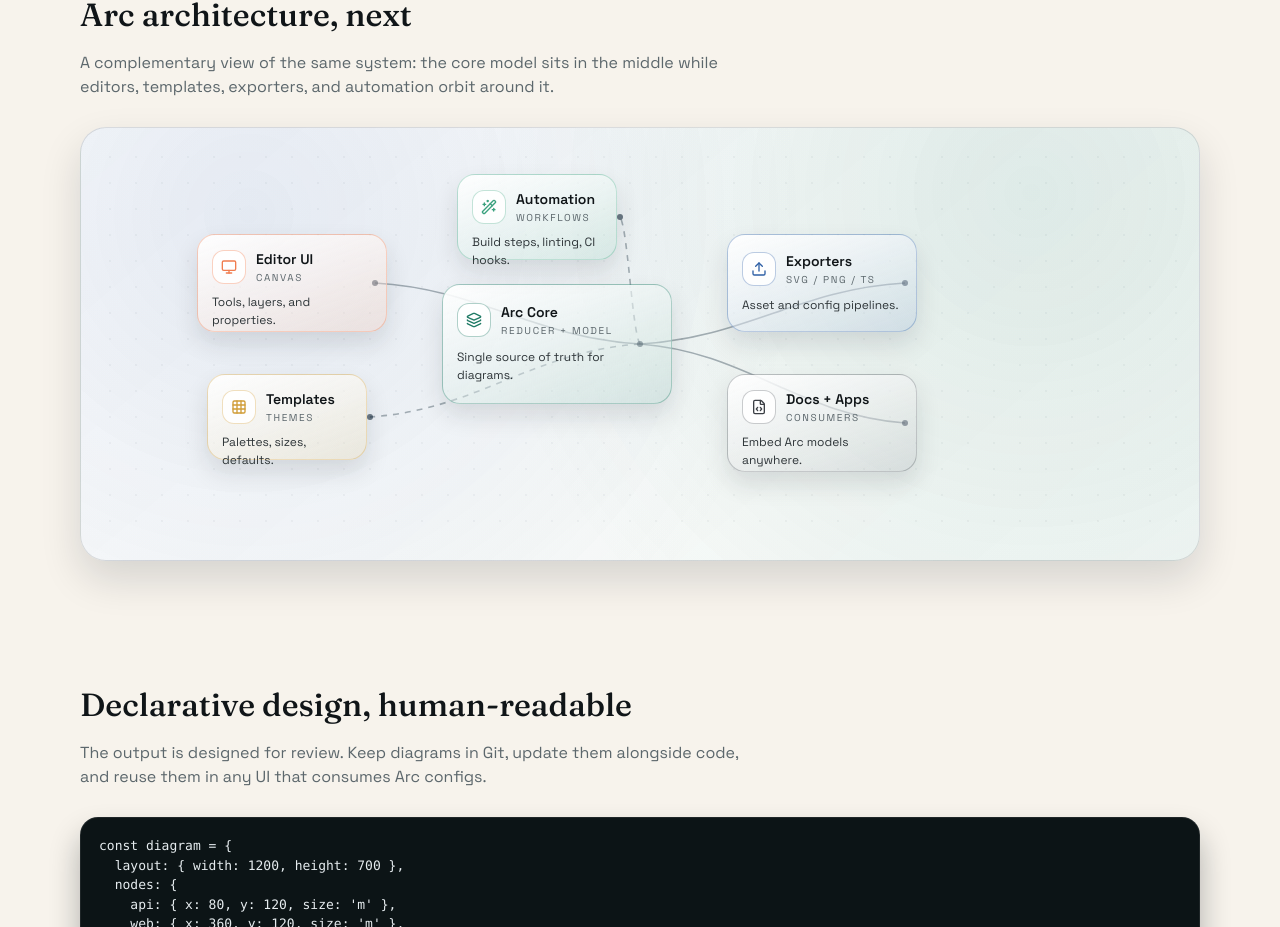
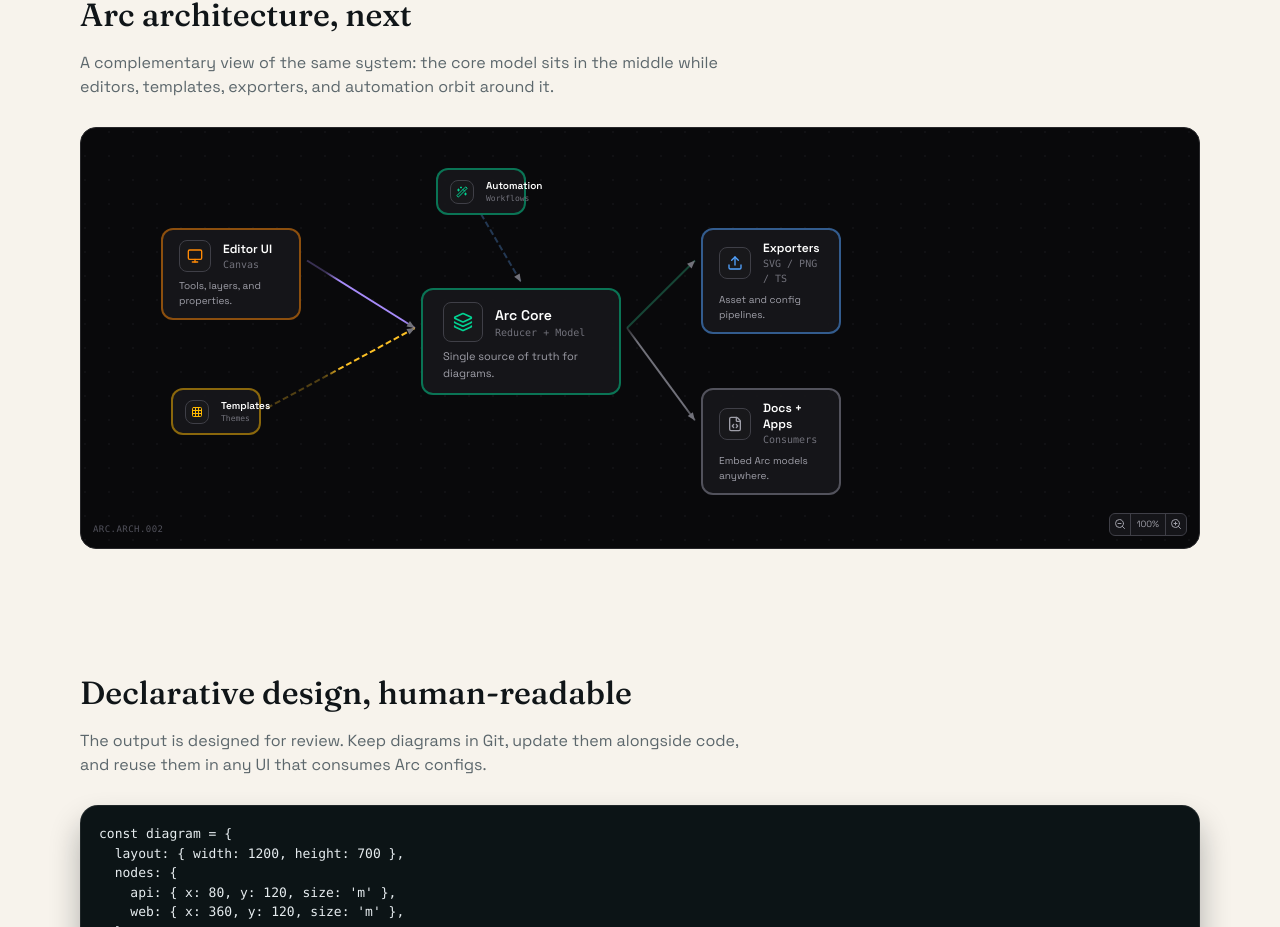
Before and after one commit to arach/arc, a React (Vite) app: page / in a window 1280 px wide. Shown: the part 1996-2923 px from the top of the page. Built offline with nearby package versions, Linux system fonts and the light colour scheme.

Commit message:
♻️ Replace ArcArchitectureNext with ArcDiagram player

```diff
--- a/src/components/ArcArchitectureNext.tsx
+++ b/src/components/ArcArchitectureNext.tsx
@@ -1,215 +1,6 @@
-import React from 'react'
-import { Monitor, Layers, Grid, Upload, FileCode, Wand2 } from 'lucide-react'
-
-const layout = { width: 880, height: 360 }
-
-const sizeMap = {
-  l: { width: 230, height: 120 },
-  m: { width: 190, height: 98 },
-  s: { width: 160, height: 86 },
-}
-
-type NodeKey = 'core' | 'editor' | 'templates' | 'exports' | 'consumers' | 'automation'
-
-type DiagramNode = {
-  x: number
-  y: number
-  size: keyof typeof sizeMap
-  title: string
-  subtitle: string
-  description: string
-  icon: React.ComponentType<{ className?: string }>
-  tone: {
-    accent: string
-    wash: string
-    border: string
-  }
-}
-
-const nodes: Record<NodeKey, DiagramNode> = {
-  core: {
-    x: 325,
-    y: 120,
-    size: 'l',
-    title: 'Arc Core',
-    subtitle: 'Reducer + Model',
-    description: 'Single source of truth for diagrams.',
-    icon: Layers,
-    tone: {
-      accent: '#1f7a65',
-      wash: 'rgba(31, 122, 101, 0.12)',
-      border: 'rgba(31, 122, 101, 0.35)',
-    },
-  },
-  editor: {
-    x: 80,
-    y: 70,
-    size: 'm',
-    title: 'Editor UI',
-    subtitle: 'Canvas',
-    description: 'Tools, layers, and properties.',
-    icon: Monitor,
-    tone: {
-      accent: '#f07c4f',
-      wash: 'rgba(240, 124, 79, 0.12)',
-      border: 'rgba(240, 124, 79, 0.35)',
-    },
-  },
-  templates: {
-    x: 90,
-    y: 210,
-    size: 's',
-    title: 'Templates',
-    subtitle: 'Themes',
-    description: 'Palettes, sizes, defaults.',
-    icon: Grid,
-    tone: {
-      accent: '#d09c36',
-      wash: 'rgba(208, 156, 54, 0.12)',
-      border: 'rgba(208, 156, 54, 0.32)',
-    },
-  },
-  exports: {
-    x: 610,
-    y: 70,
-    size: 'm',
-    title: 'Exporters',
-    subtitle: 'SVG / PNG / TS',
-    description: 'Asset and config pipelines.',
-    icon: Upload,
-    tone: {
-      accent: '#2e5fa5',
-      wash: 'rgba(46, 95, 165, 0.12)',
-      border: 'rgba(46, 95, 165, 0.32)',
-    },
-  },
-  consumers: {
-    x: 610,
-    y: 210,
-    size: 'm',
-    title: 'Docs + Apps',
-    subtitle: 'Consumers',
-    description: 'Embed Arc models anywhere.',
-    icon: FileCode,
-    tone: {
-      accent: '#3b3f45',
-      wash: 'rgba(43, 51, 59, 0.1)',
-      border: 'rgba(43, 51, 59, 0.25)',
-    },
-  },
-  automation: {
-    x: 340,
-    y: 10,
-    size: 's',
-    title: 'Automation',
-    subtitle: 'Workflows',
-    description: 'Build steps, linting, CI hooks.',
-    icon: Wand2,
-    tone: {
-      accent: '#3aa17e',
-      wash: 'rgba(58, 161, 126, 0.12)',
-      border: 'rgba(58, 161, 126, 0.3)',
-    },
-  },
-}
-
-const connectors = [
-  { from: 'core', to: 'editor', dashed: false },
-  { from: 'core', to: 'templates', dashed: true },
-  { from: 'core', to: 'exports', dashed: false },
-  { from: 'core', to: 'consumers', dashed: false },
-  { from: 'core', to: 'automation', dashed: true },
-] as const
-
-function center(nodeKey: NodeKey) {
-  const node = nodes[nodeKey]
-  const size = sizeMap[node.size]
-  return {
-    x: node.x + size.width / 2,
-    y: node.y + size.height / 2,
-  }
-}
-
-function curvePath(from: { x: number; y: number }, to: { x: number; y: number }) {
-  const dx = to.x - from.x
-  const dy = to.y - from.y
-  const cp1x = from.x + dx * 0.4
-  const cp1y = from.y + dy * 0.1
-  const cp2x = to.x - dx * 0.4
-  const cp2y = to.y - dy * 0.1
-  return `M ${from.x} ${from.y} C ${cp1x} ${cp1y}, ${cp2x} ${cp2y}, ${to.x} ${to.y}`
-}
+import ArcDiagram from './ArcDiagram'
+import diagram from './diagrams/architecture-next.diagram'
 
 export default function ArcArchitectureNext() {
-  return (
-    <div className="arc-next-stage arc-reveal">
-      <div className="arc-next-scroll">
-        <div className="arc-next-canvas">
-          <svg
-            className="arc-next-svg"
-            viewBox={`0 0 ${layout.width} ${layout.height}`}
-            aria-hidden="true"
-          >
-            {connectors.map((connector) => {
-              const from = center(connector.from)
-              const to = center(connector.to)
-              return (
-                <path
-                  key={`${connector.from}-${connector.to}`}
-                  d={curvePath(from, to)}
-                  stroke="var(--arc-next-line)"
-                  strokeWidth="1.6"
-                  strokeDasharray={connector.dashed ? '6 6' : undefined}
-                  fill="none"
-                />
-              )
-            })}
-            {Object.entries(nodes).map(([key, node]) => {
-              const size = sizeMap[node.size]
-              return (
-                <circle
-                  key={key}
-                  cx={node.x + size.width / 2}
-                  cy={node.y + size.height / 2}
-                  r={3}
-                  fill="var(--arc-next-dot)"
-                />
-              )
-            })}
-          </svg>
-
-          {Object.entries(nodes).map(([key, node]) => {
-            const size = sizeMap[node.size]
-            const Icon = node.icon
-            return (
-              <div
-                key={key}
-                className="arc-next-node"
-                style={{
-                  left: node.x,
-                  top: node.y,
-                  width: size.width,
-                  height: size.height,
-                  '--arc-next-accent': node.tone.accent,
-                  '--arc-next-wash': node.tone.wash,
-                  '--arc-next-border': node.tone.border,
-                } as React.CSSProperties}
-              >
-                <div className="arc-next-node-header">
-                  <div className="arc-next-icon">
-                    <Icon className="w-4 h-4" />
-                  </div>
-                  <div>
-                    <div className="arc-next-title">{node.title}</div>
-                    <div className="arc-next-subtitle">{node.subtitle}</div>
-                  </div>
-                </div>
-                <div className="arc-next-desc">{node.description}</div>
-              </div>
-            )
-          })}
-        </div>
-      </div>
-    </div>
-  )
+  return <ArcDiagram data={diagram} />
 }
--- /dev/null
+++ b/src/components/diagrams/architecture-next.diagram.ts
@@ -0,0 +1,39 @@
+import type { ArcDiagramData } from '../ArcDiagram'
+
+const diagram: ArcDiagramData = {
+  id: 'ARC.ARCH.002',
+  layout: { width: 880, height: 420 },
+
+  nodes: {
+    core:       { x: 340, y: 160, size: 'l' },
+    editor:     { x: 80,  y: 100, size: 'm' },
+    templates:  { x: 90,  y: 260, size: 's' },
+    automation: { x: 355, y: 40,  size: 's' },
+    exports:    { x: 620, y: 100, size: 'm' },
+    consumers:  { x: 620, y: 260, size: 'm' },
+  },
+
+  nodeData: {
+    core:       { icon: 'Layers',   name: 'Arc Core',   subtitle: 'Reducer + Model',  description: 'Single source of truth for diagrams.', color: 'emerald' },
+    editor:     { icon: 'Monitor',  name: 'Editor UI',  subtitle: 'Canvas',           description: 'Tools, layers, and properties.',       color: 'orange' },
+    templates:  { icon: 'Grid3X3',  name: 'Templates',  subtitle: 'Themes',           description: 'Palettes, sizes, defaults.',           color: 'amber' },
+    automation: { icon: 'Wand2',    name: 'Automation', subtitle: 'Workflows',        description: 'Build steps, linting, CI hooks.',      color: 'emerald' },
+    exports:    { icon: 'Upload',   name: 'Exporters',  subtitle: 'SVG / PNG / TS',   description: 'Asset and config pipelines.',          color: 'blue' },
+    consumers:  { icon: 'FileCode', name: 'Docs + Apps', subtitle: 'Consumers',       description: 'Embed Arc models anywhere.',           color: 'zinc' },
+  },
+
+  connectors: [
+    { from: 'editor',     to: 'core',      fromAnchor: 'right',  toAnchor: 'left',   style: 'solid' },
+    { from: 'templates',  to: 'core',      fromAnchor: 'right',  toAnchor: 'left',   style: 'dashed' },
+    { from: 'automation', to: 'core',      fromAnchor: 'bottom', toAnchor: 'top',    style: 'dashed' },
+    { from: 'core',       to: 'exports',   fromAnchor: 'right',  toAnchor: 'left',   style: 'solid' },
+    { from: 'core',       to: 'consumers', fromAnchor: 'right',  toAnchor: 'left',   style: 'solid' },
+  ],
+
+  connectorStyles: {
+    solid:  { color: 'zinc',    strokeWidth: 2 },
+    dashed: { color: 'zinc',    strokeWidth: 2, dashed: true },
+  },
+}
+
+export default diagram
```
